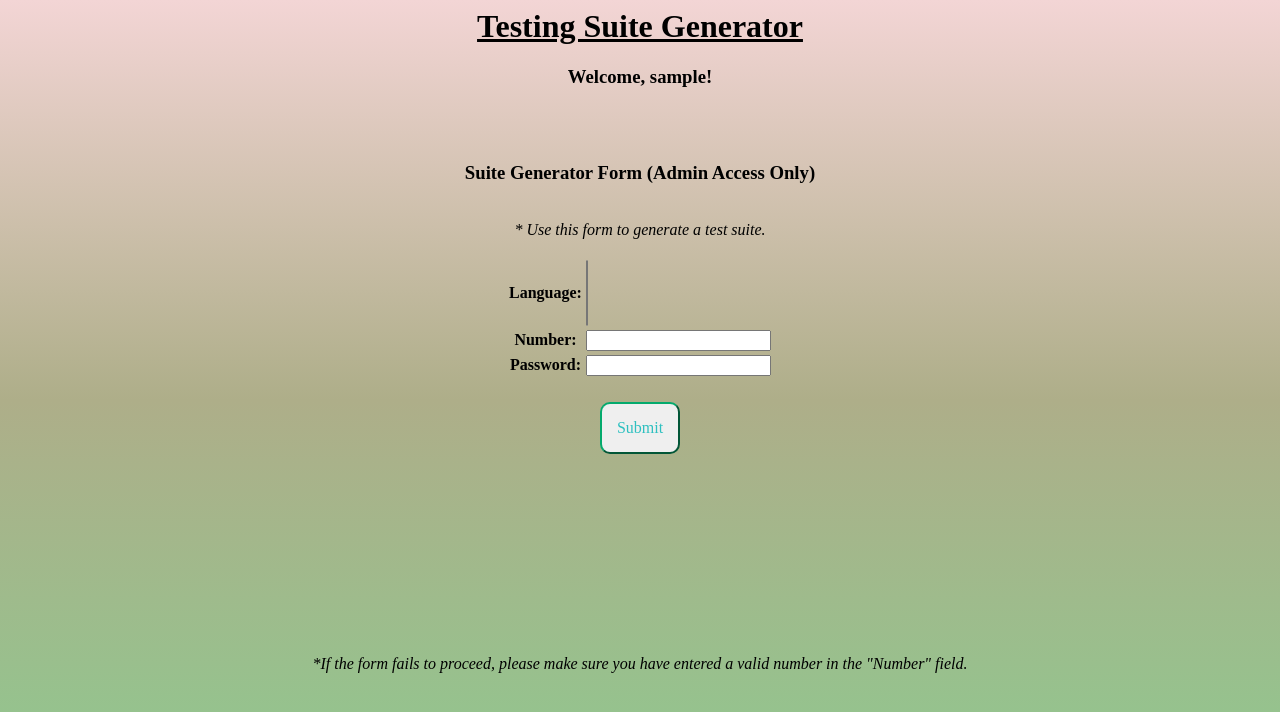
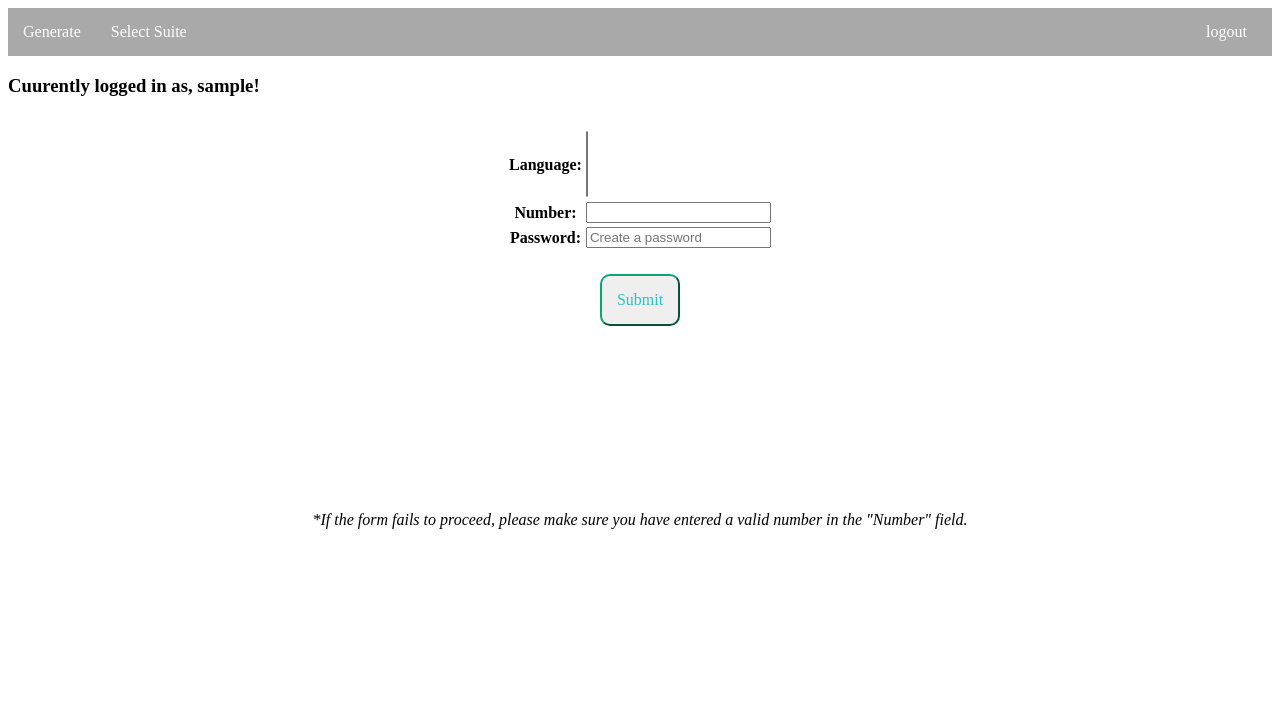
Before and after one commit to hishamikoo/Test-Suite-Generator, a Django app: page / in a window 1280 px wide. Shown: the top 712 px of the page. Run offline with Django 4.2, Linux system fonts and the light colour scheme; the visitor is signed in with stand-in values (Sample User, id 1); parts of the project's set-up code (start-up, migrations or seed data) failed here and were passed over.

Commit message:
added logout function, working on app css

```diff
--- /dev/null
+++ b/test-generator/Kuwaitnet/test_suite/apps/tasks/Templates/base.html
@@ -0,0 +1,22 @@
+{%load static%}
+
+<!DOCTYPE html>
+<html lang="en">
+<link rel="stylesheet" href="{% static 'style.css' %}">
+
+<head>
+    <meta charset="UTF-8">
+    <meta name="viewport" content="width=device-width, initial-scale=1.0">
+</head>
+<body>
+    <nav class = "navbar">
+        <ul>
+            <li><a href="">Generate</a></li>
+            <li><a href="">Select Suite</a></li>
+            <li style="float: right; margin-right: 10px;"><a href="/siteadmin/logout">logout</a></li>
+        </ul>
+    </nav>
+    {% block content %}
+    {%endblock content%}
+</body>
+</html>
--- a/test-generator/Kuwaitnet/test_suite/apps/tasks/Templates/intro.html
+++ b/test-generator/Kuwaitnet/test_suite/apps/tasks/Templates/intro.html
@@ -1,26 +1,5 @@
-<style>
-  .btn-btn-success{
-      color: rgb(46, 192, 192);
-      border-radius: 10px;
-      margin: 5px;
-      padding: 15px;
-      font-size: medium;
-      font-family: 'Times New Roman', Times, serif;
-      transition-duration: 0.4s;
-      border-color: #04AA6D;
-
-  }
-  .btn-btn-success:hover {
-    background-color: #04AA6D; /* Green */
-    color: white;
-  }
-  #grad1 {
-    height: 200px;
-    background-color: red;
-    background-image: linear-gradient(rgb(243, 213, 213), rgb(174, 174, 137), rgb(143, 200, 143));
-  }
-
-</style>
+{% extends "base.html" %}
+{%load static%}
 
 <!DOCTYPE html>
 <html lang="en">
@@ -29,16 +8,13 @@
     <meta http-equiv="X-UA-Compatible" content="IE=edge" />
     <meta name="viewport" content="width=device-width, initial-scale=1.0" />
     <title>Testing Suite Generator</title>
+  {%block content%}
   <body id="grad1">
 
     <!-- Let's greet our admin! Now if you open the site, you'll see the greeting: Try. -->
     <center>
-      <u><h1 style="font-family: Mishka">Testing Suite Generator</h1></u>
-      <h3 style="font-family: Mishka">Welcome, {{ request.user.username }}!</h3>
+      <h3 style="float: left">Cuurently logged in as, {{ request.user.username }}!</h3>
       <br /><br />
-      <h3>Suite Generator Form (Admin Access Only)</h3>
-      <br>
-      <i>* Use this form to generate a test suite. <i>
       <br><br>
 
       <form action="." method="post" enctype="multipart/form-data">
@@ -49,10 +25,11 @@
         {{ form.non_field_errors }}
         </table>
         <br>
-        <input type="submit" class="btn-btn-success"name="Submit" /><br />
+        <input type="submit" class="btn btn-success"name="Submit" /><br />
       </form>
       <br><br><br><br><br><br><br><br><br><br>
       <i>*If the form fails to proceed, please make sure you have entered a valid number in the "Number" field.<i>
     </center>
   </body>
+  {%endblock content%}
 </html>
--- a/test-generator/Kuwaitnet/test_suite/apps/tasks/forms.py
+++ b/test-generator/Kuwaitnet/test_suite/apps/tasks/forms.py
@@ -5,14 +5,14 @@
 class SuiteForm(forms.ModelForm):
     language = forms.MultipleChoiceField(choices=Task.LANGUAGE_CHOICES)
     number = forms.IntegerField()
-    password = forms.CharField(required=False)
+    password = forms.CharField(required=False, widget=forms.PasswordInput(attrs={'placeholder': 'Create a password', 'autocomplete': 'off'}))
 
     class Meta:
         model = Suite
         fields = ["language", "number", "password"]
 
 class ProtectedSuiteForm(forms.ModelForm):
-    password = forms.CharField(required=True)
+    password = forms.CharField(required=True,widget=forms.PasswordInput())
     class Meta:
         model = Suite
         fields = ["password"]
--- /dev/null
+++ b/test-generator/Kuwaitnet/test_suite/static/style.css
@@ -0,0 +1,47 @@
+  .btn{
+      color: rgb(46, 192, 192);
+      border-radius: 10px;
+      margin: 5px;
+      padding: 15px;
+      font-size: medium;
+      font-family: 'Times New Roman', Times, serif;
+      transition-duration: 0.4s;
+      border-color: #04AA6D;
+
+  }
+  .btn:hover {
+    background-color: #04AA6D; /* Green */
+    color: white;
+  }
+
+.navbar ul{
+  list-style-type: none;
+  background-color: darkgray;
+  padding: 0px;
+  margin: 0px;
+  overflow: hidden;
+}
+
+.navbar a{
+  color: white;
+  text-decoration: none;
+  padding: 15px;
+  display: block;
+  text-align: center;
+  transition-duration: 0.4s;
+
+}
+
+.navbar a:hover{
+  background-color: #04AA6D; /* Green */
+  color: black;
+
+}
+
+.navbar li{
+  float: left;
+}
+
+.logout{
+  float: right;
+}
--- a/test-generator/Kuwaitnet/test_suite/test_suite/settings.py
+++ b/test-generator/Kuwaitnet/test_suite/test_suite/settings.py
@@ -135,4 +135,4 @@
 DEFAULT_AUTO_FIELD = 'django.db.models.BigAutoField'
 
 
-LOGIN_URL = "/admin/login/"
+LOGIN_URL = "/siteadmin/login/"
--- a/test-generator/Kuwaitnet/test_suite/test_suite/urls.py
+++ b/test-generator/Kuwaitnet/test_suite/test_suite/urls.py
@@ -19,9 +19,10 @@
 from django.urls import path, include
 from django.conf.urls.static import static
 from django.views.static import serve
+from apps.tasks.admin import app_site
 
 
 urlpatterns = [
-    path('admin/', admin.site.urls),
     path("", include("apps.tasks.urls")),
+    path('siteadmin/', app_site.urls),
 ]
```
Also changed, not shown: test-generator/Kuwaitnet/test_suite/apps/tasks/Templates/login.html (added, +68 -0 lines), test-generator/Kuwaitnet/test_suite/apps/tasks/Templates/show.html (+4 -5 lines), test-generator/Kuwaitnet/test_suite/apps/tasks/admin.py (+10 -3 lines), test-generator/Kuwaitnet/test_suite/static/login.css (added, +106 -0 lines).
